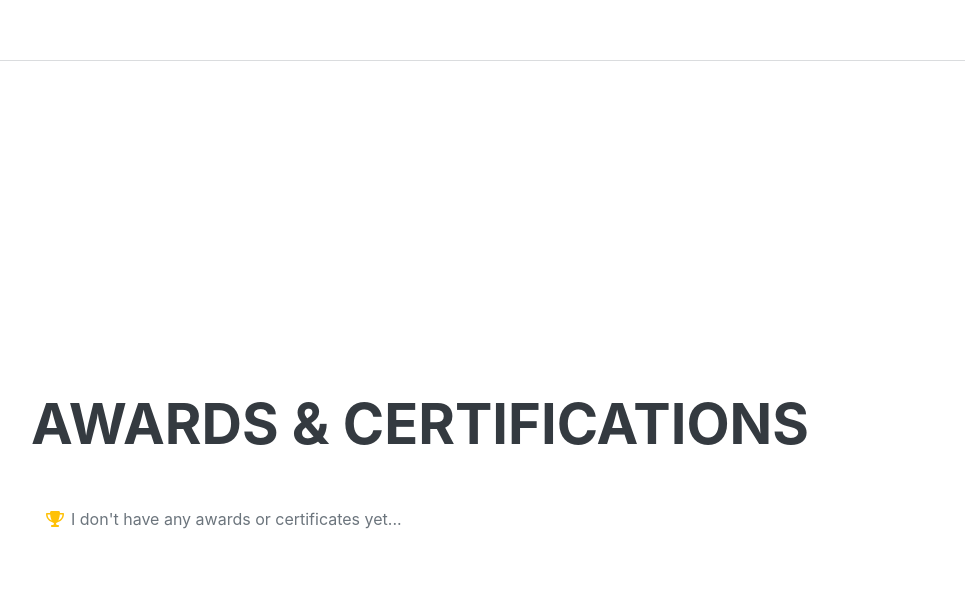
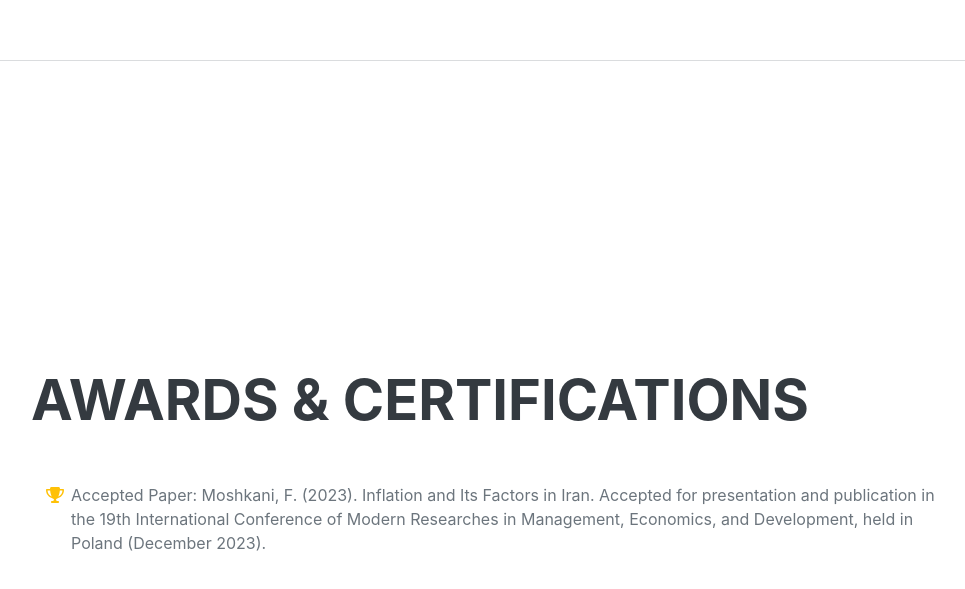
Before and after one commit to faezemeshkani/faezemeshkani.github.io, a website: page index.html in a window 1280 px wide. Shown: the part 3944-4533 px from the top of the page, without its empty margins (289-1254 px from the left). Drawn offline with nearby package versions, Linux system fonts and the light colour scheme; a web font is replaced by a local one.

Commit message:
Update index.html

```diff
--- a/index.html
+++ b/index.html
@@ -132,7 +132,9 @@
                     <ul class="fa-ul mb-0">
                         <li>
                             <span class="fa-li"><i class="fas fa-trophy text-warning"></i></span>
-                            I don't have any awards or certificates yet...
+                                Accepted Paper:
+                                Moshkani, F. (2023). Inflation and Its Factors in Iran.
+                                Accepted for presentation and publication in the 19th International Conference of Modern Researches in Management, Economics, and Development, held in Poland (December 2023).
                         </li>
                     </ul>
                 </div>
```
